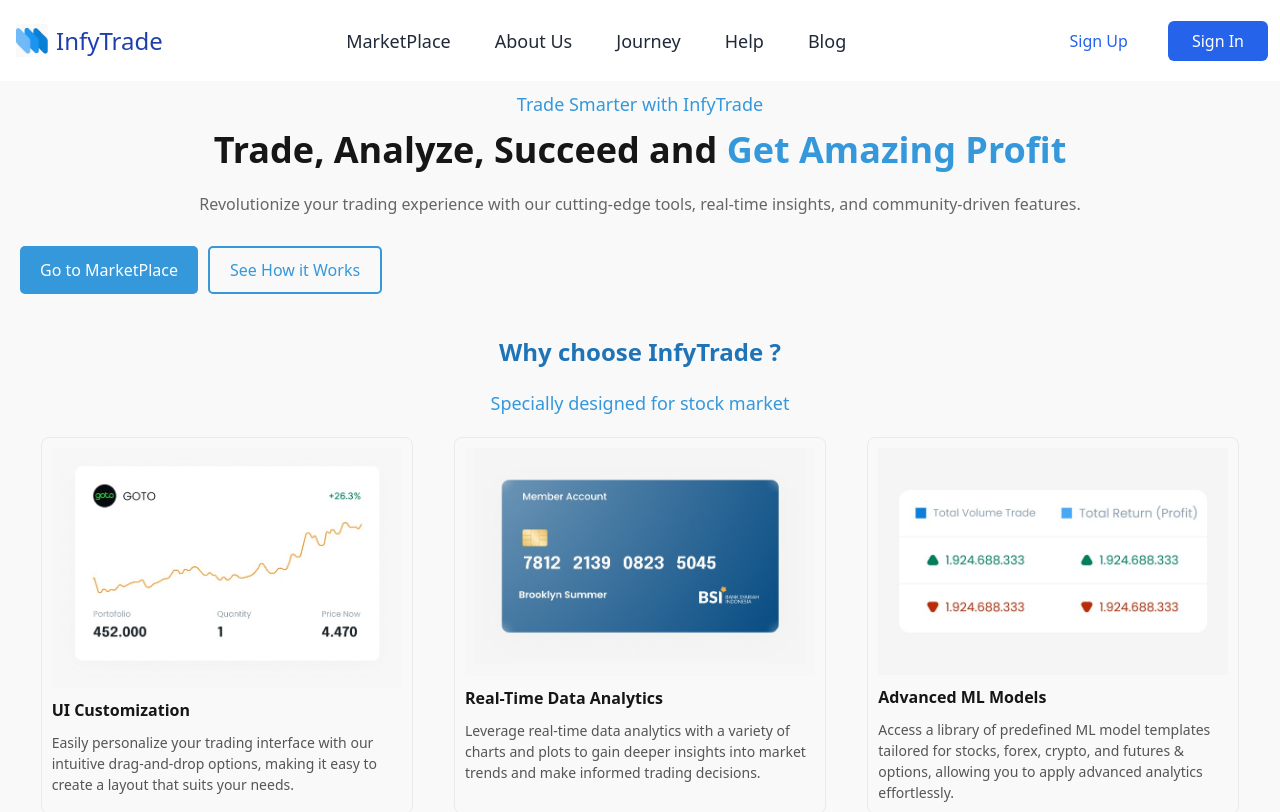
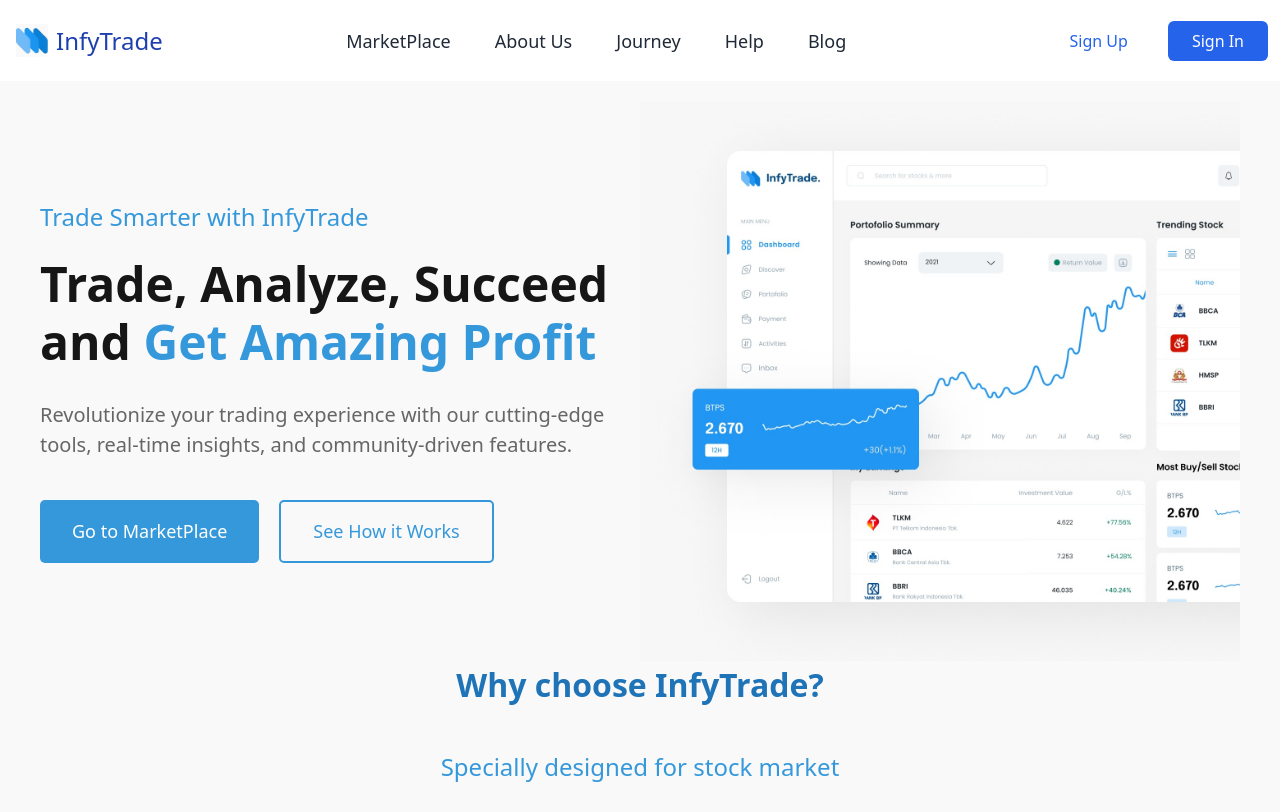
Before and after one commit to karthikreddy-7/InfyTrade, a React (Create React App) app in the folder frontend/infytradefe/: page / in a window 1280 px wide. Shown: the top 812 px of the page. Built offline with nearby package versions, Linux system fonts and the light colour scheme.

Commit message:
Fixed footer and progress in landing page

```diff
--- a/frontend/infytradefe/src/components/landingPage.js
+++ b/frontend/infytradefe/src/components/landingPage.js
@@ -4,7 +4,9 @@
 import ui_customization from "../assests/ui_customization.jpeg";
 import rtdata_analysis from "../assests/rtdata_analysis.jpeg";
 import mlmodels from "../assests/mlmodels.jpeg";
+import flexImage from "../assests/flex_image.jpeg";
 import Footer from "./footer";
+
 const LandingPage = () => {
   const dispatch = useDispatch();
   const isLoggedIn = useSelector((state) => state.auth.isLoggedIn);
@@ -20,6 +22,7 @@
 
   return (
     <div style={styles.container}>
+      <div style={styles.heroSection}>
         <div style={styles.heroText}>
           <p style={styles.subtitle}>Trade Smarter with InfyTrade</p>
           <h1 style={styles.mainTitle}>
@@ -34,14 +37,14 @@
             <button style={styles.getStartedButton} onClick={handleLoginStatusChange}>
               {isLoggedIn ? "Logout" : "Go to MarketPlace"}
             </button>
-          <button style={styles.howItWorksButton}>
-            See How it Works
-          </button>
+            <button style={styles.howItWorksButton}>See How it Works</button>
           </div>
         </div>
+        <img src={flexImage} alt="Flex" style={styles.heroImage} />
+      </div>
 
-      <h2 style={styles.title}>Why choose InfyTrade ?</h2>
-      <h3 style={styles.subtitle}>Specially designed for stock market</h3>
+      <h2 style={styles.centeredTitle}>Why choose InfyTrade?</h2>
+      <h3 style={styles.centeredSubtitle}>Specially designed for stock market</h3>
       <div style={styles.features}>
         <div style={styles.feature}>
           <img src={ui_customization} alt="UI Customization" style={styles.featureImage} />
@@ -75,93 +78,104 @@
 const styles = {
   container: {
     textAlign: "left",
-    padding: "10px 20px",
+    padding: "20px 40px",
     backgroundColor: "#f9f9f9",
     maxWidth: "100%",
     margin: "0 auto",
   },
+  heroSection: {
+    display: "flex",
+    alignItems: "center",
+    justifyContent: "space-between",
+  },
   heroText: {
-    maxWidth: "100%",
-    textAlign:"center",
-    margin: "0 auto",
-    marginBottom: "40px",
+    width: "50%",
   },
   subtitle: {
-    textAlign:"center",
     color: "#3498db",
-    fontSize: "18px",
-    marginBottom: "10px",
+    fontSize: "24px",
+    marginBottom: "20px",
   },
   mainTitle: {
-    fontSize: "36px",
+    fontSize: "48px",
     fontWeight: "bold",
-    marginBottom: "20px",
+    marginBottom: "30px",
     lineHeight: "1.2",
   },
   highlight: {
     color: "#3498db",
   },
   description: {
-    fontSize: "16px",
+    fontSize: "20px",
     color: "#666",
-    marginBottom: "30px",
+    marginBottom: "40px",
   },
   buttons: {
     display: "flex",
     justifyContent: "flex-start",
-    gap: "10px",
+    gap: "20px",
   },
   getStartedButton: {
     backgroundColor: "#3498db",
     color: "#fff",
     border: "none",
-    padding: "10px 20px",
+    padding: "16px 32px",
     borderRadius: "5px",
     cursor: "pointer",
-    fontSize: "16px",
+    fontSize: "18px",
   },
   howItWorksButton: {
     backgroundColor: "transparent",
     color: "#3498db",
     border: "2px solid #3498db",
-    padding: "10px 20px",
+    padding: "16px 32px",
     borderRadius: "5px",
     cursor: "pointer",
-    fontSize: "16px",
+    fontSize: "18px",
   },
-  title: {
-    fontSize: '24px',
-    fontWeight: 'bold',
-    color: '#1f73b7',
+  heroImage: {
+    width: "50%",
+    height: "auto",
+  },
+  centeredTitle: {
+    fontSize: "32px",
+    fontWeight: "bold",
+    color: "#1f73b7",
     textAlign: "center",
-    marginBottom: "20px",
+    marginBottom: "40px",
+  },
+  centeredSubtitle: {
+    color: "#3498db",
+    fontSize: "24px",
+    textAlign: "center",
+    marginBottom: "40px",
   },
   features: {
-    display: 'flex',
-    justifyContent: 'space-around',
-    flexWrap: 'wrap',
+    display: "flex",
+    justifyContent: "space-around",
+    flexWrap: "wrap",
   },
   feature: {
-    width: '30%',
-    margin: '10px',
-    padding: '10px',
-    border: '1px solid #eaeaea',
-    borderRadius: '8px',
+    width: "30%",
+    margin: "20px",
+    padding: "20px",
+    border: "1px solid #eaeaea",
+    borderRadius: "8px",
     textAlign: "left",
   },
   featureImage: {
-    width: '100%',
-    height: 'auto',
-    marginBottom: '10px',
+    width: "100%",
+    height: "auto",
+    marginBottom: "20px",
   },
   featureTitle: {
-    fontSize: '16px',
-    fontWeight: 'bold',
-    marginBottom: "10px",
+    fontSize: "20px",
+    fontWeight: "bold",
+    marginBottom: "20px",
   },
   featureText: {
-    fontSize: '14px',
-    color: '#555',
+    fontSize: "18px",
+    color: "#555",
   },
 };
 
```
Also changed, not shown: frontend/infytradefe/src/assests/flex_image.jpeg (added). Lines whose indentation alone changed are shown as unchanged.
